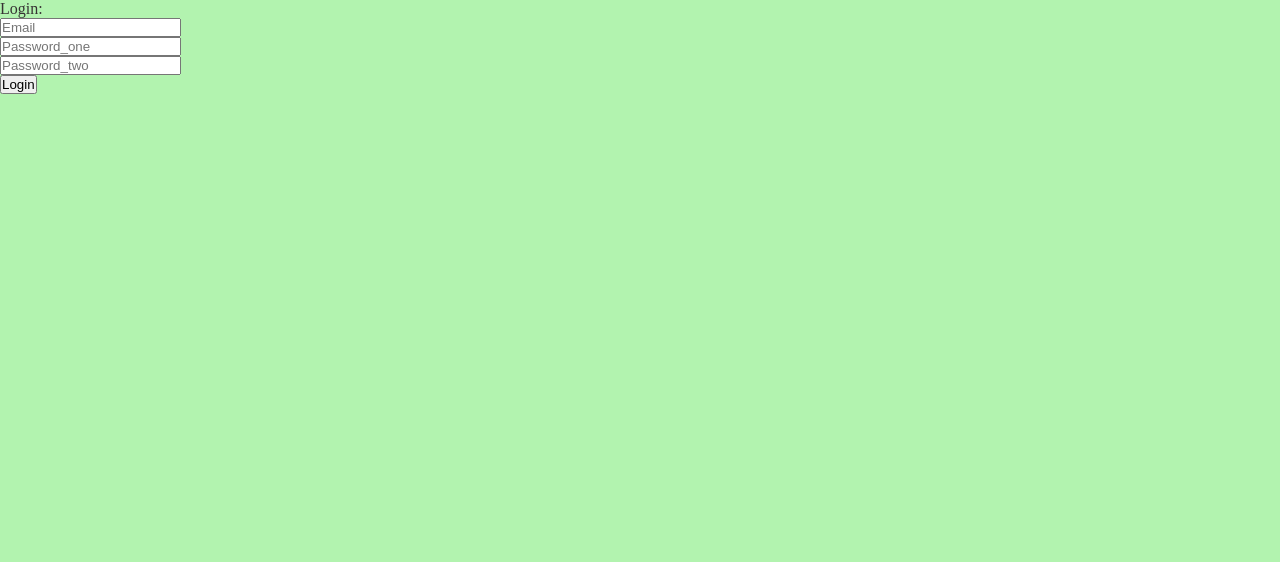
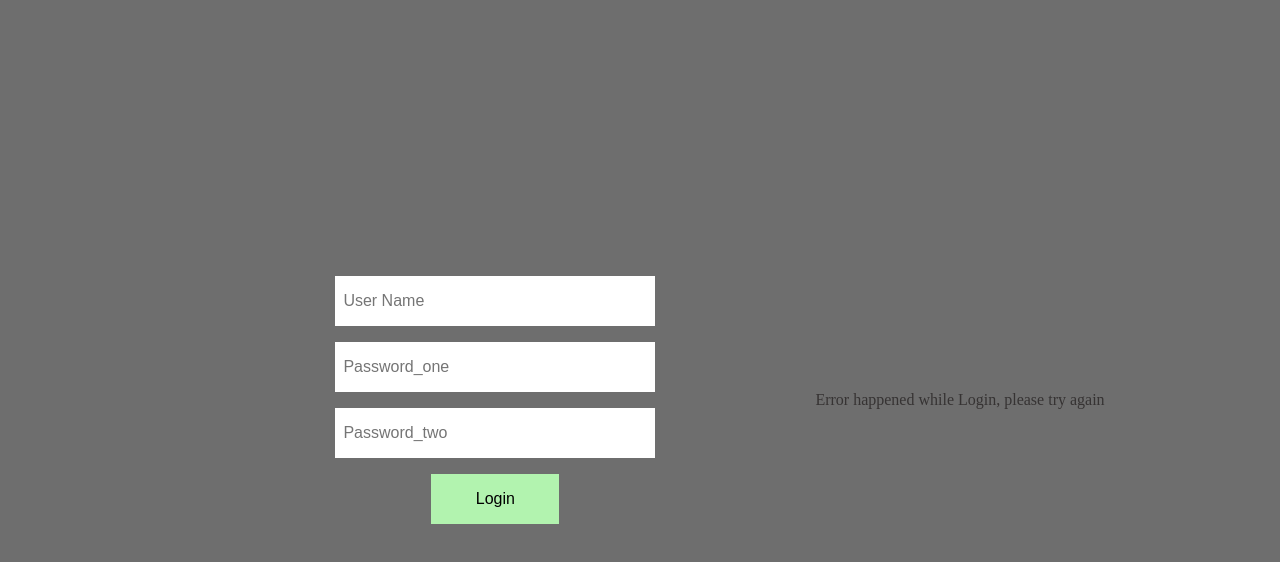
Before and after one commit to AnasAlkhamis/steam_case_price, a React (Create React App) app in the folder veiw/: page / in a window 1280 px wide. Shown: the top 562 px of the page. Built offline with nearby package versions, Linux system fonts and the light colour scheme; no server answers.

Commit message:
add style to the log in + create login + register functions

```diff
--- a/veiw/src/App.css
+++ b/veiw/src/App.css
@@ -5,21 +5,23 @@
 }
 body {
   color: white;
-  background-color: rgb(178, 243, 175);
+  /* background-color: rgb(178, 243, 175); */
   color: rgb(54, 51, 51);
   overflow-x: hidden;
 }
 .App {
   display: grid;
-  grid-template-columns: 12vw 85vw;
-  gap: 1vw;
+  grid-template-columns: 10% 90%;
+  /* gap: 1vw; */
   grid-template-rows: 100%;
 
   grid-template-areas: "side main";
 }
 
 .cases {
+  background-color: rgb(178, 243, 175);
   grid-area: main;
+  /* width: 100vw; */
 }
 
 .info_box {
@@ -55,41 +57,7 @@ body {
   gap: 10px;
 }
 
-.Navbar {
-  position: fixed;
-  grid-area: side;
-  background-color: rgba(0, 0, 0, 0.57);
-}
-.Navbar ul {
-  display: flex;
-  flex-direction: column;
-  justify-content: space-between;
-  align-items: flex-start;
-  list-style: none;
-  width: 100%;
-  height: 100vh;
-}
-.Navbar ul li {
-  width: 100%;
-}
 
-.link {
-  display: flex;
-  flex-direction: column;
-  align-items: center;
-  padding: 5px 20px;
-  width: 100%;
-  cursor: pointer;
-  font-size: 1rem;
-  color: rgb(178, 243, 175);
-}
-.link img {
-  width: 60px;
-  height: 30px;
-}
-.link span {
-  font-weight: bold;
-}
 .popup_box {
   position: fixed;
   width: 100vw;
@@ -109,7 +77,7 @@ body {
   width: 50%;
   height: 40%;
   background-color: rgba(0, 0, 0, 0.614);
-  animation: popup .3s;
+  animation: popup 0.3s;
 }
 @keyframes popup {
   0% {
--- a/veiw/src/App.js
+++ b/veiw/src/App.js
@@ -2,12 +2,17 @@ import "./App.css";
 
 import Case from "./component/Case/Index";
 import Navbar from "./component/NavBar/Index";
-import Register from "./component/Register/Index";
 import Login from "./component/Login/Index";
 
 import { Route, Routes } from "react-router-dom";
+import { useSelector, useDispatch } from "react-redux";
 
 function App() {
+  const { isLoggedIn } = useSelector((state) => {
+    return {
+      isLoggedIn: state.auth.isLoggedIn,
+    };
+  });
   return (
     <div className="App">
       <Routes>
@@ -19,6 +24,7 @@ function App() {
             </>
           }
         />
+        {isLoggedIn && (
           <Route
             path="/chart"
             element={
@@ -28,6 +34,7 @@ function App() {
               </>
             }
           />
+        )}
       </Routes>
     </div>
   );
--- a/veiw/src/component/Case/Index.js
+++ b/veiw/src/component/Case/Index.js
@@ -11,15 +11,13 @@ import { useEffect, useState, useRef } from "react";
 import { io } from "socket.io-client";
 const socket = io.connect("http://localhost:9800");
 const Case = () => {
+  const { token } = useSelector((state) => {
+    return {
+      token: state.auth.token,
+    };
+  });
   const [show, setShow] = useState(false);
   const dispatch = useDispatch();
-  /* Getting the data from the redux store. */
-  const { data } = useSelector((state) => {
-    return {
-      data: state.data.data,
-    };
-  });
-
   /* Listening to the data from the server. */
   useEffect(() => {
     socket.on("data", (data) => {
@@ -38,7 +36,11 @@ const Case = () => {
    */
   const removeData = async () => {
     try {
-      const res = await axios.delete("http://localhost:5000/cases");
+      const res = await axios.delete("http://localhost:5000/cases", {
+        headers: {
+          Authorization: `Bearer ${token}`,
+        },
+      });
       if (res) {
         dispatch(deleteAllData());
         setShow(!show);
@@ -54,7 +56,11 @@ const Case = () => {
    */
   const getAllCasesData = async () => {
     try {
-      const response = await axios.get(`http://localhost:5000/cases/all`);
+      const response = await axios.get(`http://localhost:5000/cases/all`, {
+        headers: {
+          Authorization: `Bearer ${token}`,
+        },
+      });
       if (response) {
         dispatch(setData(response.data.cases));
       }
--- a/veiw/src/component/Chart/Index.js
+++ b/veiw/src/component/Chart/Index.js
@@ -28,6 +28,11 @@ const Charts = () => {
   const [chart, setChart] = useState(false);
   const [index, setIndex] = useState(null);
   const dispatch = useDispatch();
+  const { token } = useSelector((state) => {
+    return {
+      token: state.data.token,
+    };
+  });
   /* Destructuring the data and categories from the state. */
   const { data, categories } = useSelector((state) => {
     return {
@@ -43,7 +48,14 @@ const Charts = () => {
    */
   const removeDataByCategory = async (category) => {
     try {
-      const res = await axios.delete(`http://localhost:5000/cases/${category}`);
+      const res = await axios.delete(
+        `http://localhost:5000/cases/${category}`,
+        {
+          headers: {
+            Authorization: `Bearer ${token}`,
+          },
+        }
+      );
       if (res) {
         dispatch(deleteData(category));
         setChart(!chart);
@@ -137,7 +149,7 @@ const Charts = () => {
                       },
                     ],
                   }}
-                  height={65}
+                  height={45}
                 />
               </div>
             </li>
--- a/veiw/src/component/Login/Index.js
+++ b/veiw/src/component/Login/Index.js
@@ -1,36 +1,80 @@
-import React, { useContext, useState, useEffect } from "react";
+import React, {  useState, useEffect } from "react";
 import { useNavigate } from "react-router-dom";
-// import "./style.css";
+import "./style.css";
 
 import axios from "axios";
 
-// import { AuthContext } from "../../contexts/authContext";
-
 //===============================================================
-
+import { useSelector, useDispatch } from "react-redux";
+import { login } from "../redux/reducers/auth/index";
 const Login = () => {
-  //   const { isLoggedIn, saveToken } = useContext(AuthContext);
   const history = useNavigate();
-
-  const [email, setEmail] = useState("");
+  const [userName, setUserName] = useState("");
+  const [passwordOne, setPasswordOne] = useState("");
+  const [passwordTwo, setPasswordTwo] = useState("");
+  const [showPassword, setShowPassword] = useState(false);
   const [message, setMessage] = useState("");
-  const [password, setPassword] = useState("");
   const [status, setStatus] = useState(false);
+  const [check, setCheck] = useState(false);
 
   //===============================================================
-
-  const login = async (e) => {
+  const dispatch = useDispatch();
+  /* Destructuring the data and categories from the state. */
+  const { isLoggedIn } = useSelector((state) => {
+    return {
+      isLoggedIn: state.auth.isLoggedIn,
+    };
+  });
+  const loginUser = async (e) => {
     e.preventDefault();
 
     try {
-      const res = await axios.post("http://localhost:5000/login", {
-        email,
-        password,
+      const res = await axios.post("http://localhost:5000/users/login", {
+        userName,
+        passwordOne,
+        passwordTwo,
       });
       if (res.data.success) {
+        dispatch(login(res.data.token));
         setMessage("");
-        localStorage.setItem("token", res.data.token);
-        // saveToken(res.data.token);
+        history("/chart");
+      } else throw Error;
+    } catch (error) {
+      if (error.response && error.response.data) {
+        return setMessage(error.response.data.message);
+      }
+      setMessage("Error happened while Login, please try again");
+    }
+  };
+  const register = async (e) => {
+    e.preventDefault();
+
+    try {
+      const res = await axios.post("http://localhost:5000/users/register", {
+        userName,
+        passwordOne,
+        passwordTwo,
+      });
+      if (res.data) {
+        console.log(res.data);
+        setMessage("");
+      } else throw Error;
+    } catch (error) {
+      if (error.response && error.response.data) {
+        return setMessage(error.response.data.message);
+      }
+      setMessage("Error happened while Login, please try again");
+    }
+  };
+
+  const checkuser = async (e) => {
+    try {
+      const res = await axios.get("http://localhost:5000/users");
+      if (res.data) {
+        if (!res.data.success) {
+          setMessage("please create a new user to be able to login");
+        }
+        setCheck(res.data.success);
       } else throw Error;
     } catch (error) {
       if (error.response && error.response.data) {
@@ -43,33 +87,40 @@ const Login = () => {
   //===============================================================
 
   useEffect(() => {
-    // if (isLoggedIn) {
-    //   history("/dashboard");
-    // }
-  });
+    if (!isLoggedIn) {
+      checkuser();
+    }
+  }, []);
 
   //===============================================================
 
   return (
     <>
       <div className="Form">
-        <p className="Title">Login:</p>
-        <form onSubmit={login}>
+        <form
+          onSubmit={(e) => {
+            if (check) {
+              loginUser(e);
+            } else {
+              register(e);
+            }
+          }}
+        >
           <input
-            type="email"
-            placeholder="Email"
-            onChange={(e) => setEmail(e.target.value)}
+            type="text"
+            placeholder="User Name"
+            onChange={(e) => setUserName(e.target.value)}
           />
 
           <input
-            type="password"
+            type={showPassword ? "text" : "password"}
             placeholder="Password_one"
-            onChange={(e) => setPassword(e.target.value)}
+            onChange={(e) => setPasswordOne(e.target.value)}
           />
           <input
-            type="password"
+            type={showPassword ? "text" : "password"}
             placeholder="Password_two"
-            onChange={(e) => setPassword(e.target.value)}
+            onChange={(e) => setPasswordTwo(e.target.value)}
           />
 
           <button>Login</button>
--- /dev/null
+++ b/veiw/src/component/Login/style.css
@@ -0,0 +1,35 @@
+.Form {
+  display: flex;
+  align-items: center;
+  justify-content: center;
+
+  width: 100vw;
+  height: 100vh;
+  background-color: rgba(0, 0, 0, 0.57);
+}
+.Form form {
+  width: 50%;
+  height: 40%;
+  display: flex;
+  flex-direction: column;
+  justify-content: center;
+  align-items: center;
+  /* background-color: aliceblue; */
+  gap: 1rem;
+  font-size: 1rem;
+}
+.Form form input,
+.Form form button {
+  font-size: 1rem;
+  width: 50%;
+  padding: 1rem 0.5rem;
+  border: none;
+}
+.Form form input:focus {
+  outline: none;
+}
+.Form form button {
+  cursor: pointer;
+  width: 20%;
+  background-color: rgb(178, 243, 175);
+}
--- a/veiw/src/component/NavBar/Index.js
+++ b/veiw/src/component/NavBar/Index.js
@@ -1,8 +1,12 @@
 import React, { useEffect, useState, useRef } from "react";
 import { scroller } from "react-scroll";
-import { useSelector } from "react-redux";
-
+import { useSelector, useDispatch } from "react-redux";
+import { logout } from "../redux/reducers/auth";
+import "./style.css";
+import { useNavigate } from "react-router-dom";
 const Navbar = () => {
+  const history = useNavigate();
+  const dispatch = useDispatch();
   const { categories } = useSelector((state) => {
     return {
       categories: state.data.categories,
@@ -19,6 +23,15 @@ const Navbar = () => {
   };
   return (
     <div className="Navbar">
+      <button
+        className="logout_btn"
+        onClick={() => {
+          dispatch(logout());
+          history("/");
+        }}
+      >
+        Logout
+      </button>
       <ul>
         {categories.map((ele, idx) => {
           return (
@@ -28,7 +41,9 @@ const Navbar = () => {
               }}
               key={idx}
             >
-              <div className="link">{idx+1}_{ele}</div>
+              <div className="link">
+                {idx + 1}_{ele}
+              </div>
             </li>
           );
         })}
--- /dev/null
+++ b/veiw/src/component/NavBar/style.css
@@ -0,0 +1,43 @@
+.logout_btn {
+  width: 100%;
+  font-size: 1rem;
+  background-color: rgb(131, 130, 130);
+  padding: 1rem 0.5rem;
+  border: none;
+  cursor: pointer;
+  margin-bottom: 0.5rem;
+  color: rgb(178, 243, 175);
+}
+.Navbar {
+  position: fixed;
+  grid-area: side;
+  width: 10%;
+  background-color: rgba(0, 0, 0, 0.57);
+}
+.Navbar ul {
+  display: flex;
+  flex-direction: column;
+  justify-content: space-between;
+  align-items: flex-start;
+  list-style: none;
+  width: 100%;
+  height: 100vh;
+  padding: 0.7rem 0;
+}
+.Navbar ul li {
+  width: 100%;
+}
+
+.link {
+  display: flex;
+  flex-direction: column;
+  align-items: center;
+  padding: 5px 20px;
+  width: 100%;
+  cursor: pointer;
+  font-size: 1rem;
+  color: rgb(178, 243, 175);
+}
+.link span {
+  font-weight: bold;
+}
--- a/veiw/src/component/Register/Index.js
+++ /dev/null
@@ -1,82 +0,0 @@
-import React, { useContext, useState } from "react";
-// import "./style.css";
-import axios from "axios";
-
-// import { AuthContext } from "../../contexts/authContext";
-
-// =================================================================
-
-const Register = () => {
-  //   const { isLoggedIn } = useContext(AuthContext);
-
-  const [firstName, setFirstName] = useState("");
-  const [lastName, setLastName] = useState("");
-  const [age, setAge] = useState(0);
-  const [country, setCountry] = useState("");
-  const [email, setEmail] = useState("");
-  const [password, setPassword] = useState("");
-  const [message, setMessage] = useState("");
-  const [status, setStatus] = useState(false);
-
-  // =================================================================
-
-  const addNewUser = async (e) => {
-    e.preventDefault();
-    try {
-      const result = await axios.post("http://localhost:5000/users", {
-        firstName,
-        lastName,
-        age,
-        country,
-        email,
-        password,
-      });
-      if (result.data.success) {
-        setStatus(true);
-        setMessage("The user has been created successfully");
-      } else throw Error;
-    } catch (error) {
-      setStatus(false);
-      if (error.response && error.response.data) {
-        return setMessage(error.response.data.message);
-      }
-      setMessage("Error happened while register, please try again");
-    }
-  };
-
-  // =================================================================
-
-  return (
-    <>
-      <div className="Form">
-        <p className="Title">Login:</p>
-        <form onSubmit={addNewUser}>
-          <input
-            type="email"
-            placeholder="Email"
-            onChange={(e) => setEmail(e.target.value)}
-          />
-
-          <input
-            type="password"
-            placeholder="Password_one"
-            onChange={(e) => setPassword(e.target.value)}
-          />
-          <input
-            type="password"
-            placeholder="Password_two"
-            onChange={(e) => setPassword(e.target.value)}
-          />
-
-          <button>Login</button>
-        </form>
-
-        {status
-          ? message && <div className="SuccessMessage">{message}</div>
-          : message && <div className="ErrorMessage">{message}</div>}
-      </div>
-    </>
-  );
-};
-
-export default Register;
```
Also changed, not shown: 1 other file (tests, documents, lock files or other folders). Lines whose indentation alone changed are shown as unchanged.
